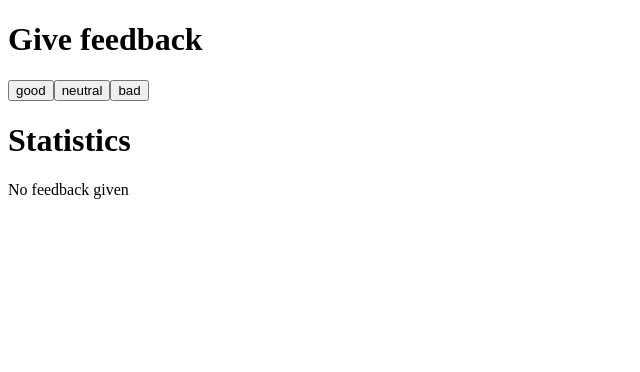
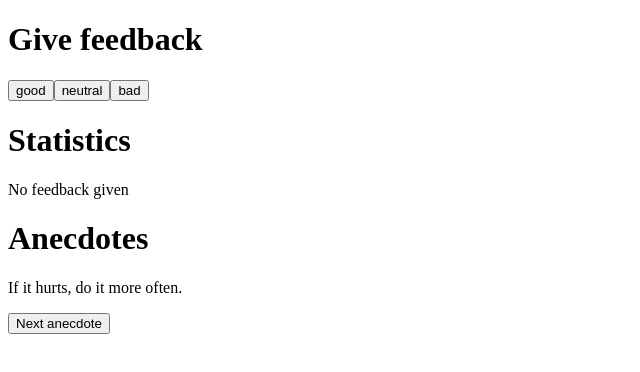
Before and after one commit to jarkkoa/FSO22, a React (Create React App) app in the folder part1/unicafe/: page / in a window 1280 px wide. Shown: the top 372 px of the page, without its empty margins (0-640 px from the left). Built offline with nearby package versions, Linux system fonts and the light colour scheme.

Commit message:
Anecdotes step 1 (1.12)

```diff
--- a/part1/unicafe/src/App.js
+++ b/part1/unicafe/src/App.js
@@ -57,6 +57,18 @@
   const [pos, setPos] = useState(0)
   const [all, setAll] = useState(0)
 
+  const [anecIndex, setAnecdote] = useState(0)
+
+  const anecdotes = [
+    'If it hurts, do it more often.',
+    'Adding manpower to a late software project makes it later!',
+    'The first 90 percent of the code accounts for the first 10 percent of the development time...The remaining 10 percent of the code accounts for the other 90 percent of the development time.',
+    'Any fool can write code that a computer can understand. Good programmers write code that humans can understand.',
+    'Premature optimization is the root of all evil.',
+    'Debugging is twice as hard as writing the code in the first place. Therefore, if you write the code as cleverly as possible, you are, by definition, not smart enough to debug it.',
+    'Programming without an extremely heavy use of console.log is same as if a doctor would refuse to use x-rays or blood tests when diagnosing patients.'
+  ]
+
   const handleGoodClick = () => {
 
     const newGood = good + 1;
@@ -97,6 +109,10 @@
 
       <Statistics good={good} neutral={neutral} bad={bad} avg={avg} pos={pos} all={all} />
 
+      <h1>Anecdotes</h1>
+      <p>{anecdotes[anecIndex]}</p>
+      <Button text='Next anecdote' action={() => setAnecdote(Math.floor(Math.random() * anecdotes.length))}></Button>
+
     </div>
   )
 }
```
